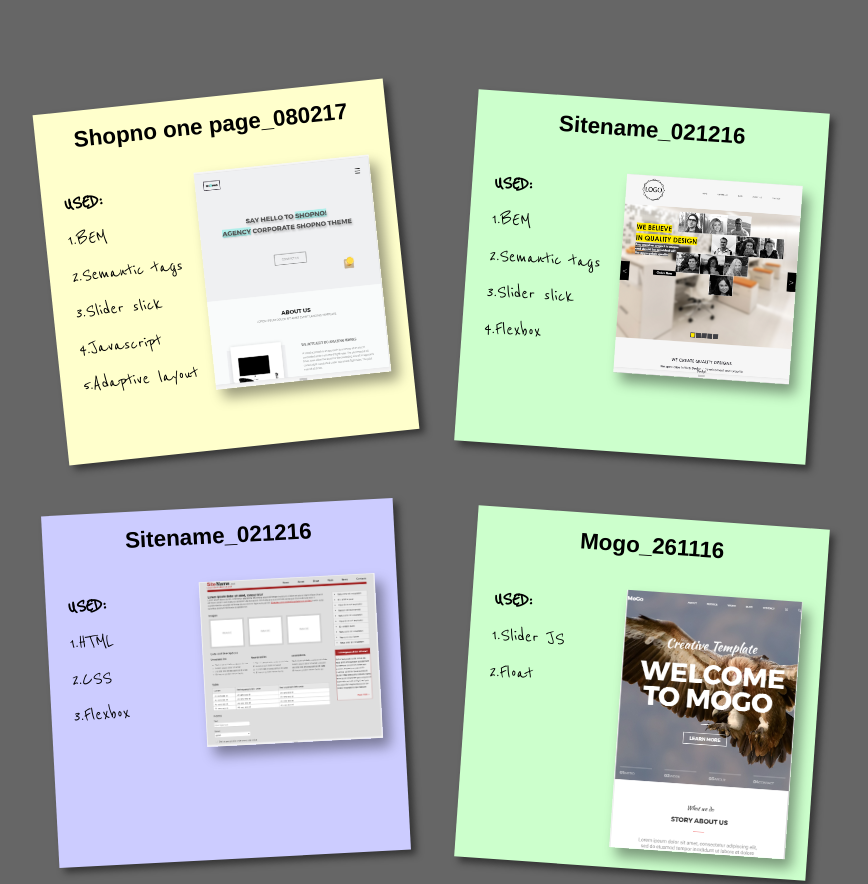
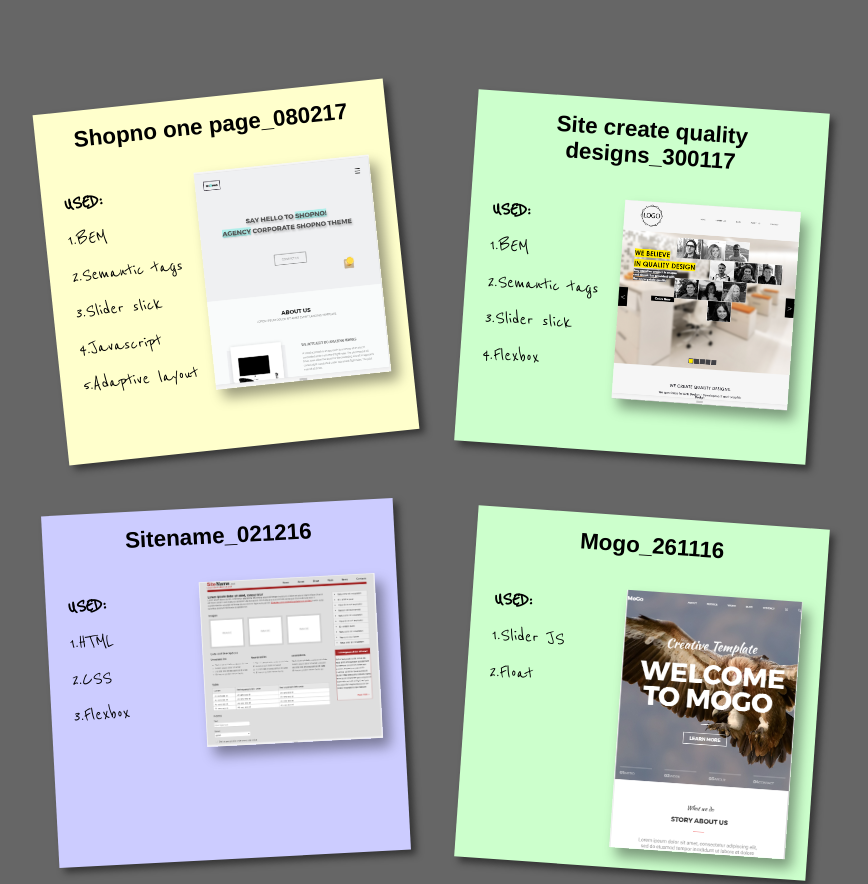
Before and after one commit to lelik759/lelik759.github.io, a plain HTML site: page index.html in a window 1280 px wide. Shown: the top 884 px of the page, without its empty margins (206-1074 px from the left). Drawn offline with Linux system fonts and the light colour scheme.

Commit message:
Update index.html

```diff
--- a/index.html
+++ b/index.html
@@ -18,7 +18,7 @@
 
      <li class="li">
       <a href="/Site create quality designs_300117/index.html">
-        <h2>Sitename_021216</h2>
+        <h2>Site create quality designs_300117</h2>
        <p><strong>USED:</strong><br> 1.BEM<br>2.Semantic tags<br>3.Slider slick<br>4.Flexbox </p>
            <img src="Site create quality designs_300117/img/Title.png" alt="title">
       </a>
```
